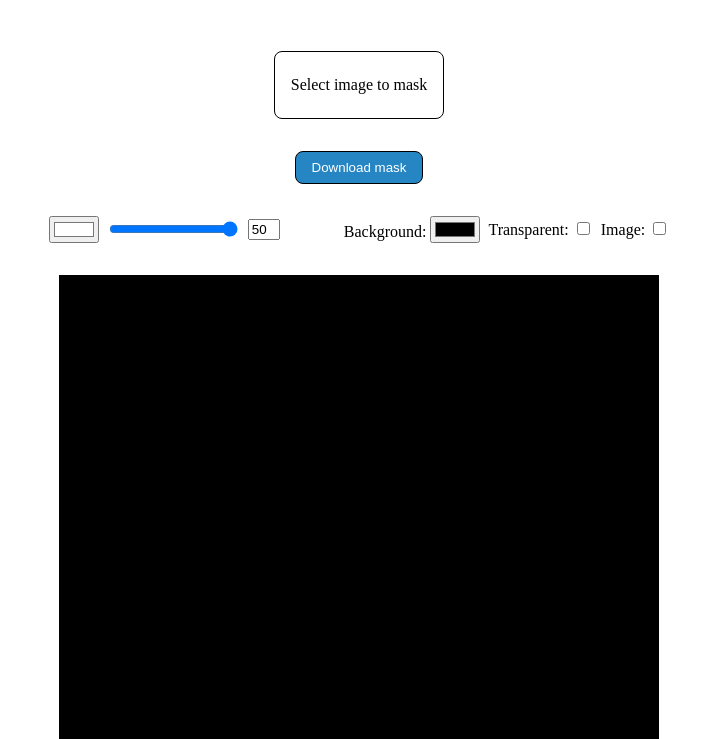
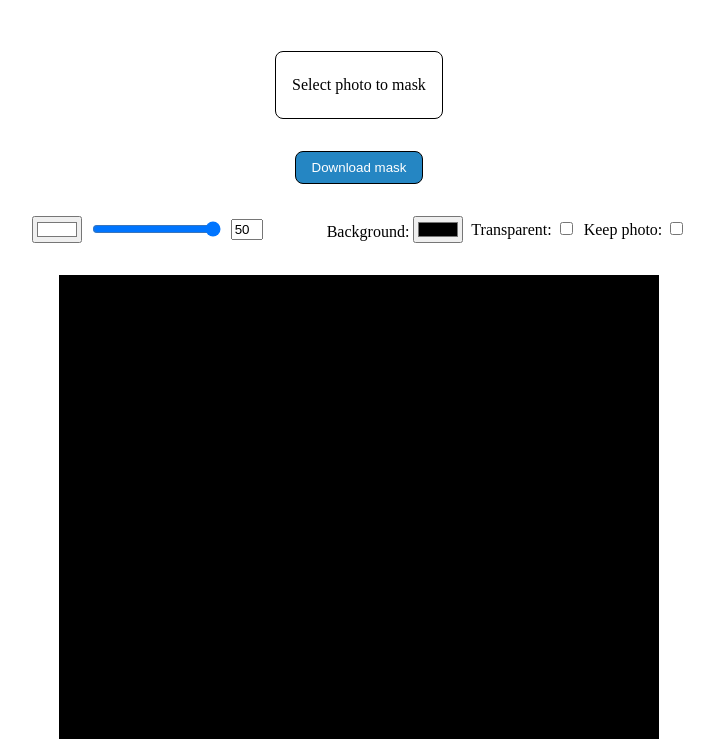
Before and after one commit to sz44/photo-masking-tool, a plain HTML site: page app/app.html in a window 1280 px wide. Shown: the part 61-800 px from the top of the page, without its empty margins (281-995 px from the left). Drawn offline with Linux system fonts and the light colour scheme.

Commit message:
image => photo, format webp

```diff
--- a/app/app.html
+++ b/app/app.html
@@ -11,7 +11,7 @@
   <h1>Photo Masking Tool</h1>
 
     <label for="upload" id="uploadbtn">
-      Select image to mask
+      Select photo to mask
       <input type="file" id="upload" accept="image/*">
     </label>
 
@@ -31,7 +31,7 @@
         <label for="transCheck">Transparent:
           <input type="checkbox" id="transCheck">
         </label>
-        <label for="imgCheck">Image:
+        <label for="imgCheck">Keep photo:
           <input type="checkbox" id="imgCheck">
         </label>
       </div>
```
